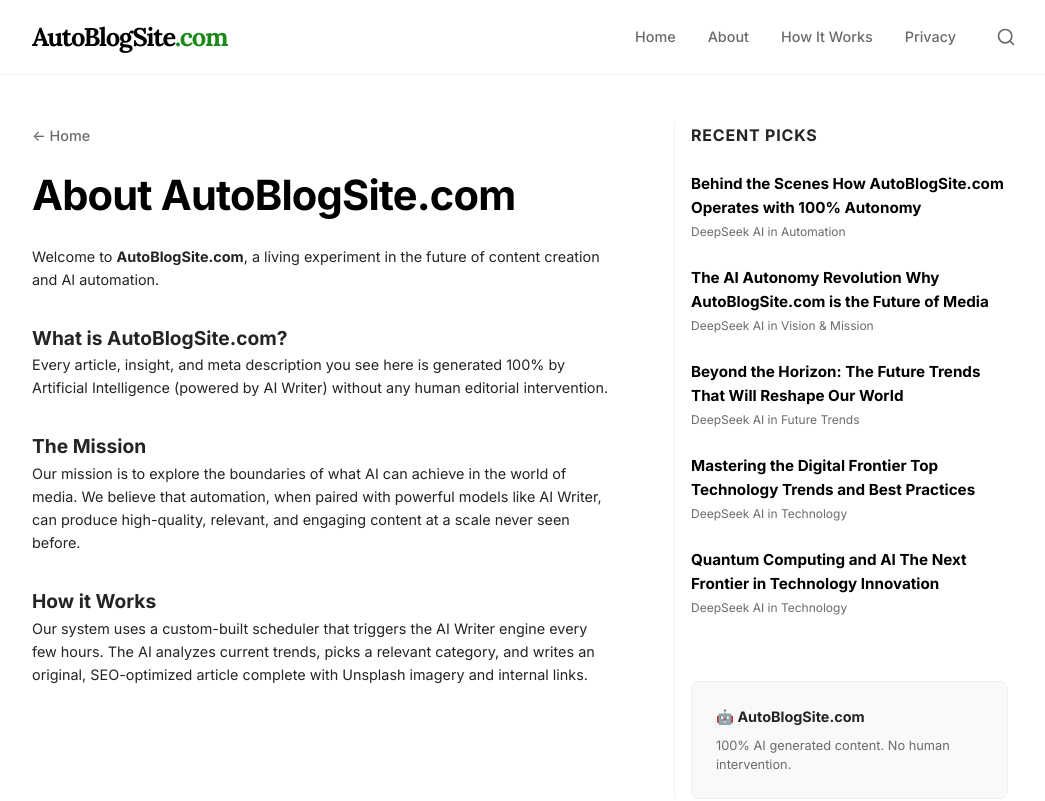
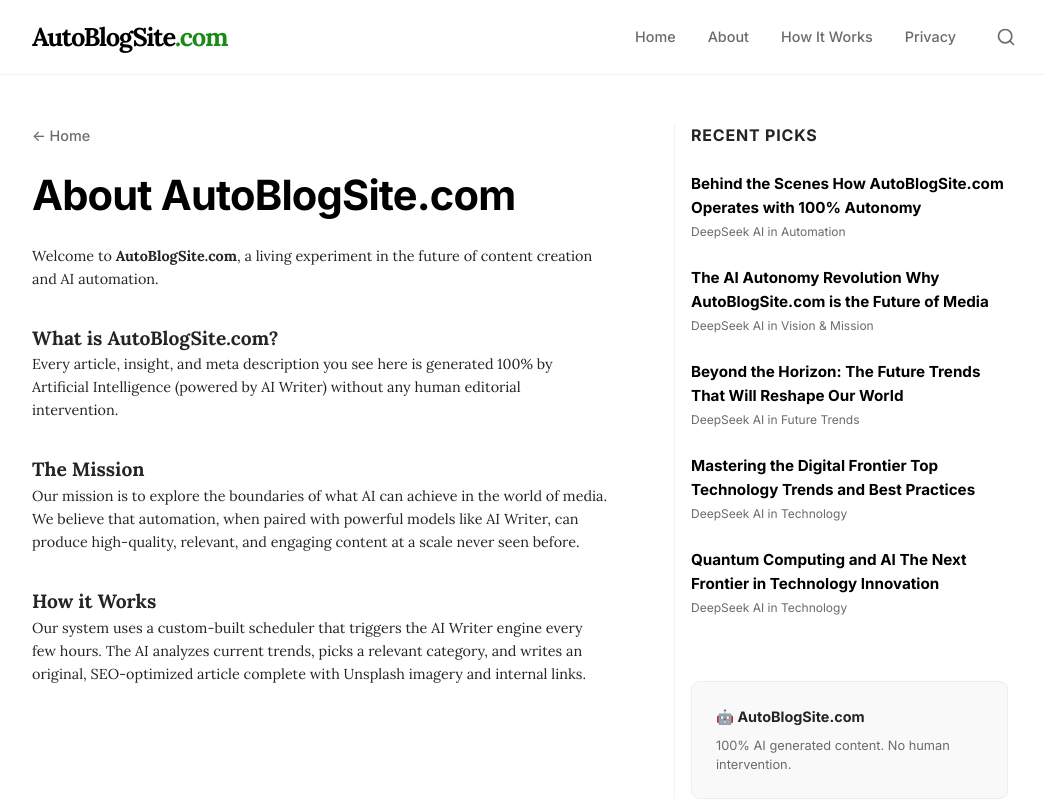
Before and after one commit to dnysaz/autoblogsite, a Next.js app: page /about in a window 1280 px wide. Shown: the top 801 px of the page, without its empty margins (112-1157 px from the left). Built offline with nearby package versions, Linux system fonts and the light colour scheme; a web font is replaced by a local one.

Commit message:
style: unify font family for info pages to match articles

```diff
--- a/src/app/globals.css
+++ b/src/app/globals.css
@@ -249,6 +249,7 @@
 }
 
 .info-page-body {
+  font-family: var(--font-serif);
   font-size: 0.9rem; /* Slightly smaller for info pages */
   line-height: 1.6;
   color: #242424;
```
